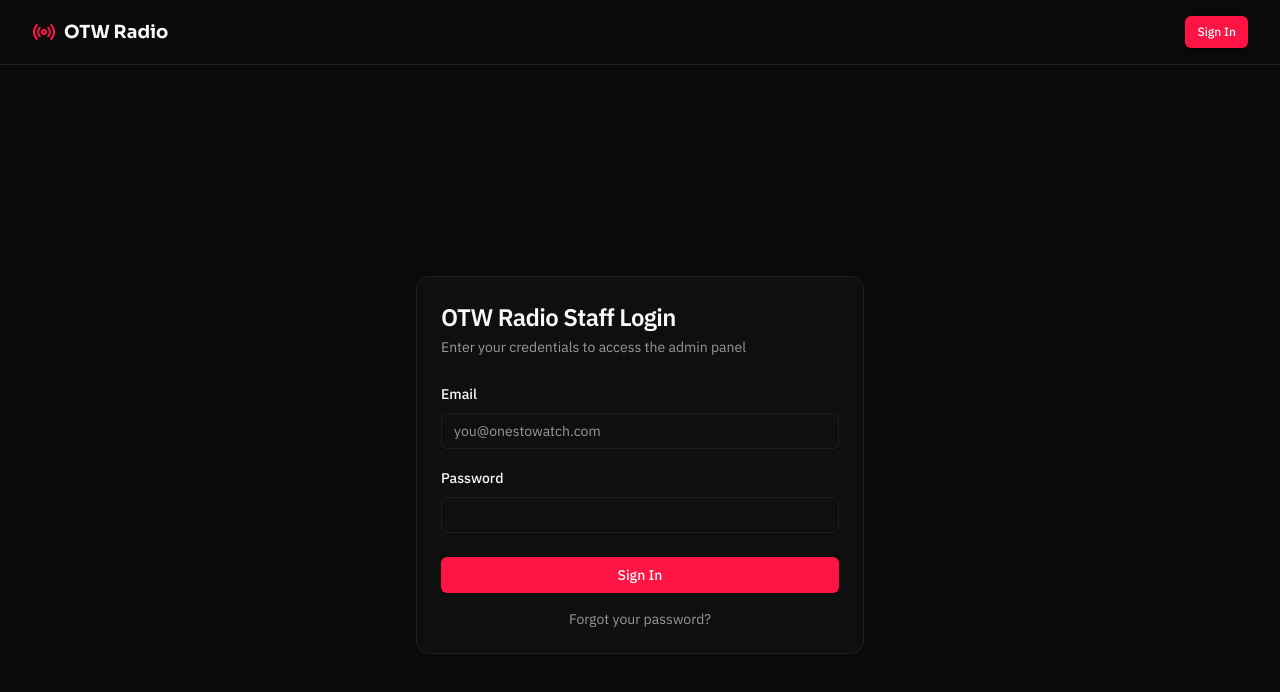
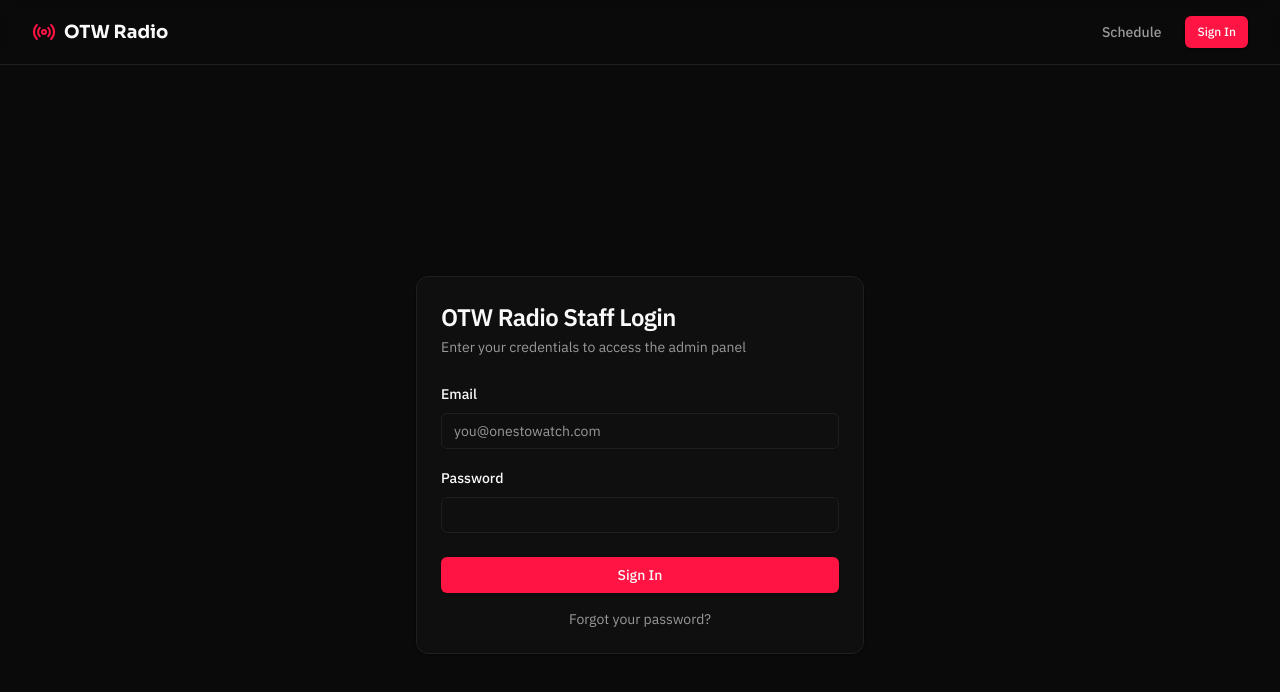
Before and after one commit to ticketcube/sg-76cdaf9f-5a48-4ab9-a701-8605f6b5e136-1793474740, a Next.js app: page /auth/login in a window 1280 px wide. Shown: the top 692 px of the page. Built offline with nearby package versions, Linux system fonts and the light colour scheme; no server answers.

Commit message:
Edit /src/components/Layout.tsx

```diff
--- a/src/components/Layout.tsx
+++ b/src/components/Layout.tsx
@@ -24,7 +24,14 @@ export function Layout({ children }: { children: React.ReactNode }) {
             OTW Radio
           </Link>
           <nav className="flex items-center gap-6">
-
+            <Link href="/schedule" className="text-sm font-medium text-muted-foreground hover:text-foreground transition-colors">
+              Schedule
+            </Link>
+            {user && profile?.role && (
+              <Link href="/admin" className="text-sm font-medium text-muted-foreground hover:text-foreground transition-colors">
+                Admin
+              </Link>
+            )}
             {user ? (
               <DropdownMenu>
                 <DropdownMenuTrigger asChild>
```
